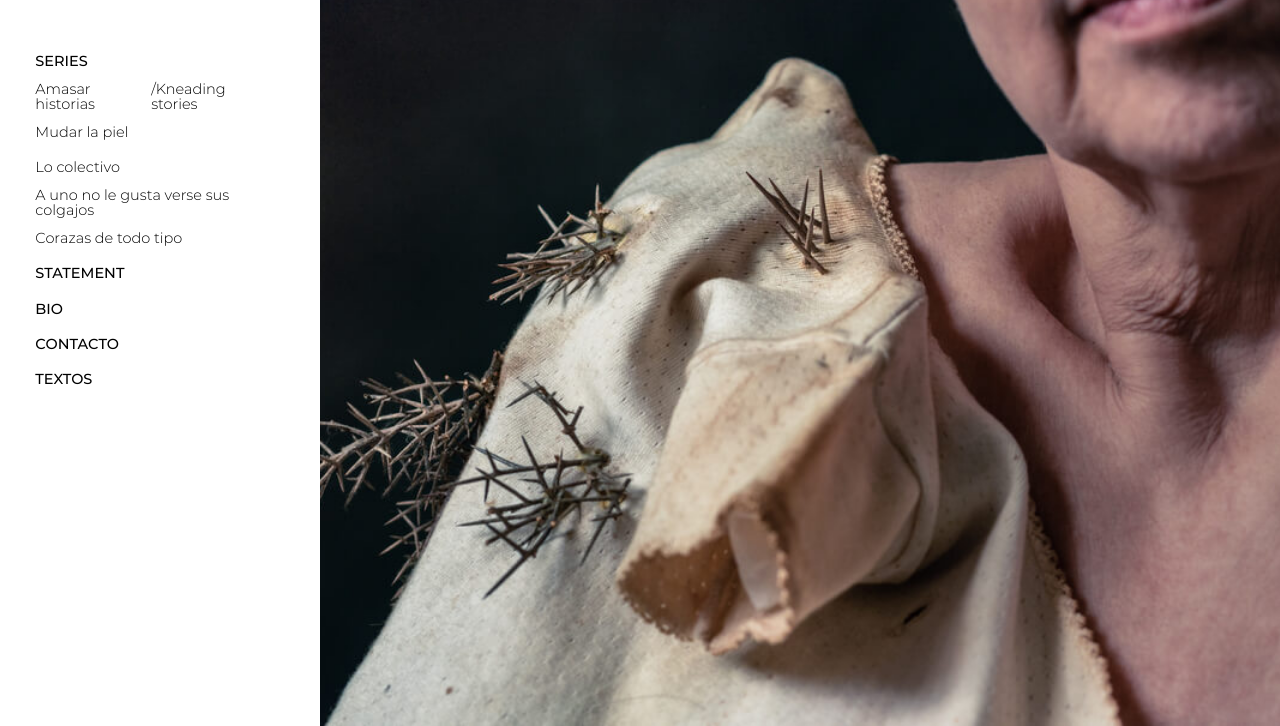
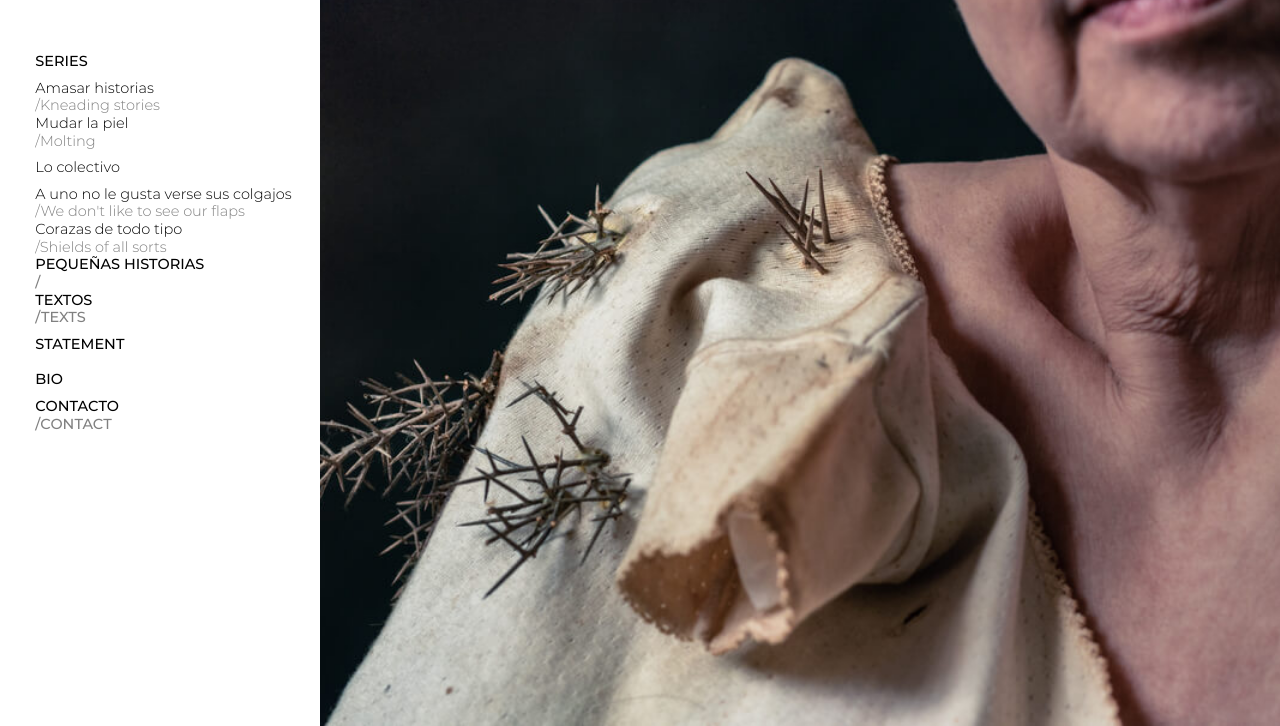
Before and after one commit to rizoma-dg/silvinadelascarreras, a plain HTML site: page index.html in a window 1280 px wide. Shown: the part 74-800 px from the top of the page. Drawn offline with nearby package versions, Linux system fonts and the light colour scheme.

Commit message:
Modificaciones menú 1 - Corrección de colores - Ajuste texto español/inglés - Adición de "Pequeñas historias", orden de menú

```diff
--- a/css/estilos.css
+++ b/css/estilos.css
@@ -88,7 +88,7 @@ table {
 /* TIPOGRAFÍA Y COLORES */
 
 :root{
-	--marron-oscuro: #000000;
+	--negro: #000000;
   --marron-medio: #d1d1d1;
   --marron-claro: #f0f0f0;
 	--texto-claro: #808080;
@@ -98,7 +98,7 @@ table {
 
 body{
   font-family: 'Montserrat';
-  color: var(--marron-oscuro);
+  color: var(--negro);
   line-height: 1.625rem;
 }
 
@@ -275,7 +275,7 @@ a:visited{
 .titulo-grande{
   line-height: 1.6875rem;
   letter-spacing: -0.1rem;
-	color: var(--marron-oscuro);
+	color: var(--negro);
 }
 
 @media screen and (max-width: 800px){
@@ -291,15 +291,14 @@ li.item-menu.primario {
 }
 
 li.item-menu a,
-li.item-menu.item-series{
-  display: inline-block;
-  width: 100%;
-  height: 100%;
-  display: flex;
-  align-items: center;
-  height: 2.4375rem;
-	box-sizing: border-box;
-	line-height: 1em;
+li.item-menu.item-series {
+    display: flex;
+    flex-direction: column;
+    width: 100%;
+    justify-content: space-around;
+    height: 2.4375rem;
+    box-sizing: border-box;
+    line-height: 1em;
 }
 
 li.item-menu a{
@@ -307,7 +306,7 @@ li.item-menu a{
 }
 
 li.item-menu a:hover{
-  background-color: var(--marron-medio);
+  background-color: var(--marron-claro);
   transition: 0,4s;
 }
 
--- a/index.html
+++ b/index.html
@@ -19,17 +19,18 @@
     <div class="col col-25 col-menu m-col-100">
       <a href="/"><div class="titulo pl-1">Silvina de las <br><span class="titulo-grande">Carreras</span></div></a>
       <nav class="menu-principal mt-2 m-pb-3">
-        <ul class="lista-menu pl-1 pr-2">
+        <ul class="lista-menu pl-1 pr-1">
           <li class="item-menu primario pl-05 item-series">Series</li>
-          <li class="item-menu secundario"><a class="pl-05" href="/amasar-historias.html"><span class="texto-link-menu es">Amasar historias</span><span class="texto-link-menu en">/Kneading stories</span></a></li>
-          <li class="item-menu secundario"><a class="pl-05" href="/mudar-la-piel.html">Mudar la piel</a></li>
+          <li class="item-menu secundario"><a class="pl-05" href="/amasar-historias.html"><span>Amasar historias</span><span class="texto-claro">/Kneading stories</span></a></li>
+          <li class="item-menu secundario"><a class="pl-05" href="/mudar-la-piel.html"><span>Mudar la piel</span><span class="texto-claro">/Molting</span></a></li>
           <li class="item-menu secundario"><a class="pl-05" href="/lo-colectivo.html">Lo colectivo</a></li>
-          <li class="item-menu secundario"><a class="pl-05" href="/a-uno-no-le-gusta-verse-sus-colgajos.html">A uno no le gusta verse sus colgajos</a></li>
-          <li class="item-menu secundario"><a class="pl-05" href="/corazas-de-todo-tipo.html">Corazas de todo tipo</a></li>
+          <li class="item-menu secundario"><a class="pl-05" href="/a-uno-no-le-gusta-verse-sus-colgajos.html"><span>A uno no le gusta verse sus colgajos</span><span class="texto-claro">/We don't like to see our flaps</span></a></li>
+          <li class="item-menu secundario"><a class="pl-05" href="/corazas-de-todo-tipo.html"><span>Corazas de todo tipo</span><span class="texto-claro">/Shields of all sorts</span></a></li>
+          <li class="item-menu primario"><a class="pl-05" href="/pequenas-historias.html"><span>Pequeñas historias</span><span class="texto-claro">/</span></a></li>
+          <li class="item-menu primario"><a class="pl-05" href="/textos.html"><span>Textos</span><span class="texto-claro">/Texts</span></a></li>
           <li class="item-menu primario"><a class="pl-05" href="/statement.html">Statement</a></li>
           <li class="item-menu primario"><a class="pl-05" href="/bio.html">Bio</a></li>
-          <li class="item-menu primario"><a class="pl-05" href="/contacto.html">Contacto</a></li>
-          <li class="item-menu primario"><a class="pl-05" href="/textos.html">Textos</a></li>
+          <li class="item-menu primario"><a class="pl-05" href="/contacto.html"><span>Contacto</span><span class="texto-claro">/Contact</span></a></li>
         </ul>
       </nav>
     </div>
```
